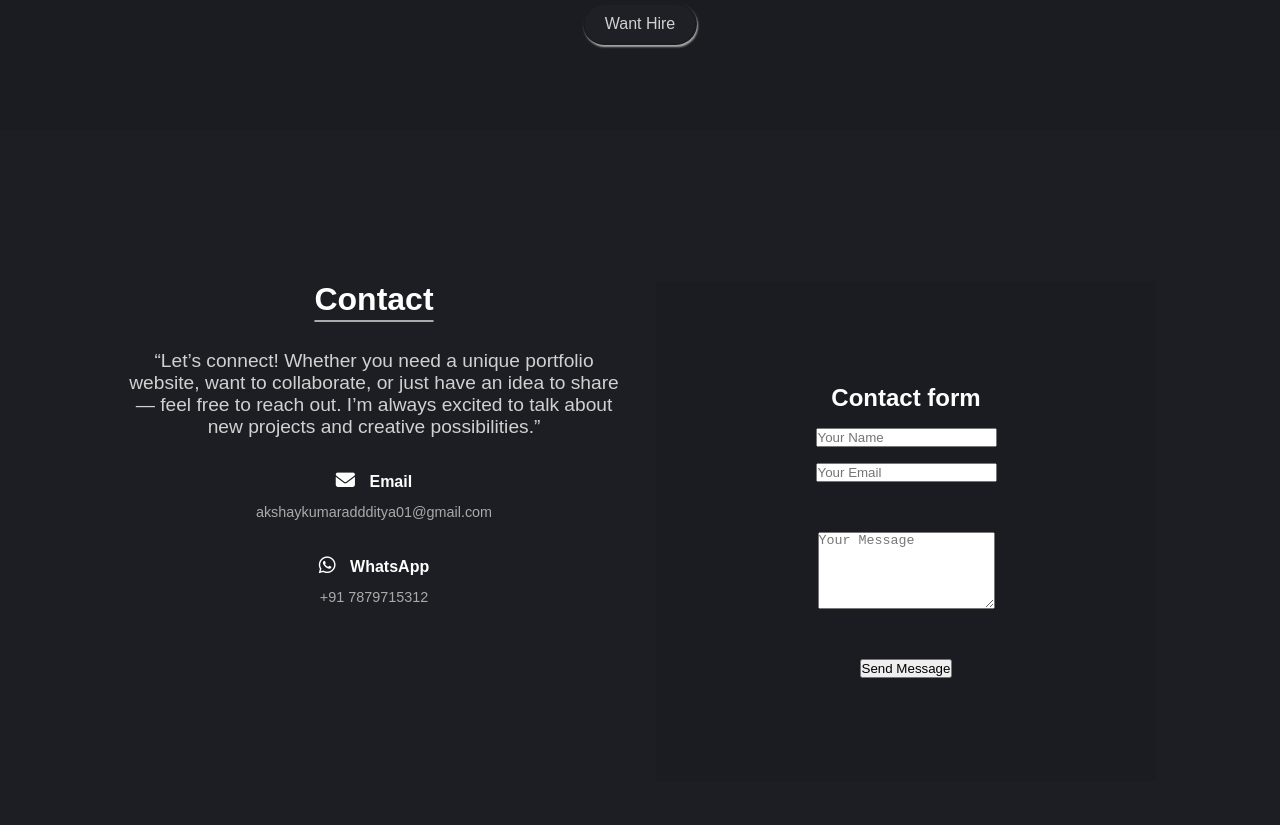
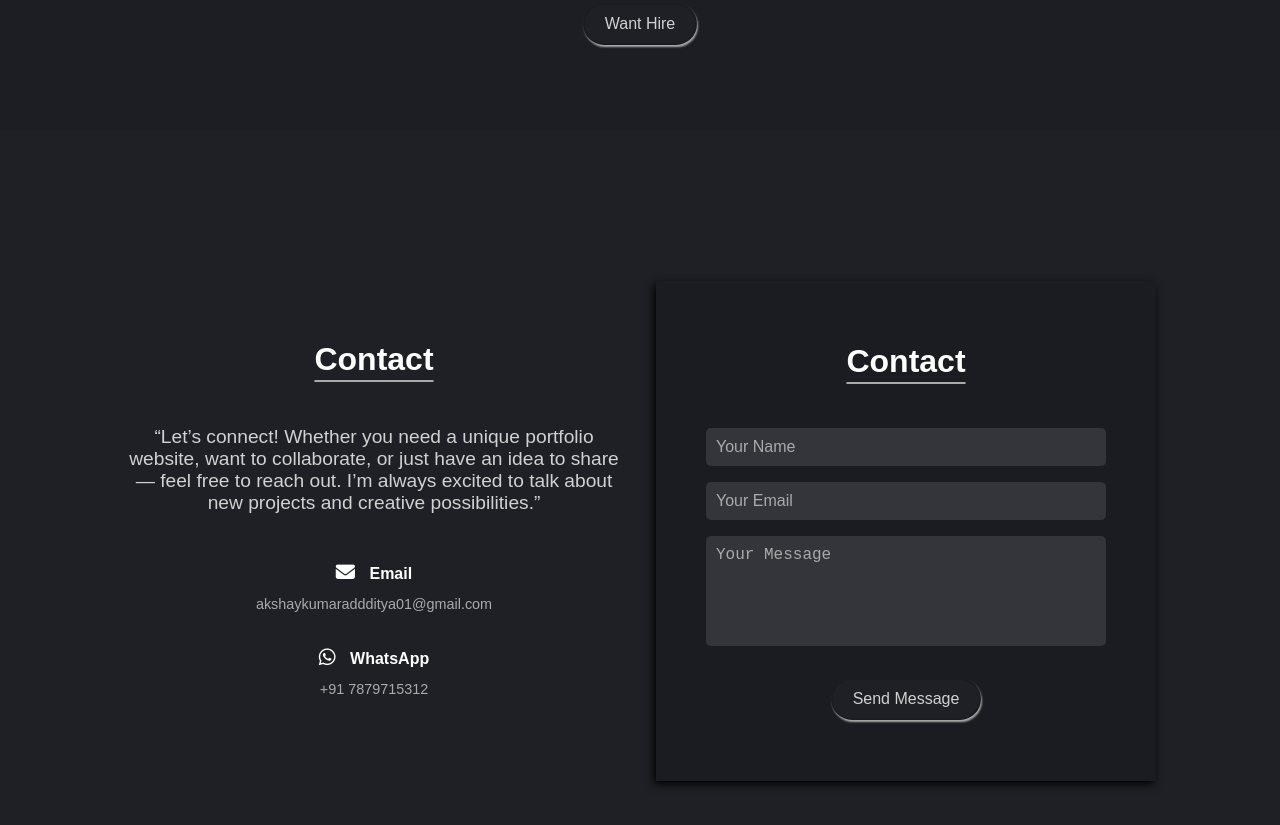
Before and after one commit to AkshDeveloper/Aksh, a plain HTML site: page index.html in a window 1280 px wide. Shown: the part 1469-2294 px from the top of the page. Drawn offline with Linux system fonts and the light colour scheme.

Commit message:
Create my simple portfolio
this is very simple client oriented portfolio

```diff
--- a/index.html
+++ b/index.html
@@ -16,20 +16,20 @@
         <nav>
             <h1>AkSh</h1>
             <ul>
-                <li><a href="#about">About</a></li>
-                <li><a href="#services">Work</a></li>
-                <li><a href="#contact">Contact</a></li>
+                <li><a href="#container-a">About</a></li>
+                <li><a href="#container-b">Work</a></li>
+                <li><a href="#container-c">Contact</a></li>
             </ul>
         </nav>
     </header>
 
     <main>
-        <section class="container-a">
+        <section id="container-a">
             <h1>AKSH</h1>
             <p>Web Developer | Designer | Programmer</p>
         </section>
 
-        <section class="container-b">
+        <section id="container-b">
           <div class="inner-cont">
             <div class="image-1">
                 <a href="#">Gradient link bio card <i class="fa-solid fa-arrow-up-right-from-square"></i></a>
@@ -69,7 +69,7 @@
           </div>
         </section>
 
-        <section class="container-c">
+        <section id="container-c">
 
             <div class="contact">
             <h2 id="contact">Contact</h2>
@@ -92,11 +92,11 @@
 
             <div class="formm">
             <form action="#">
-                <h2>Contact form </h2>
+                <h2>Contact</h2>
                 <input type="text" placeholder="Your Name" required>
-                <input type="email" placeholder="Your Email" required><br>
+                <input type="email" placeholder="Your Email" required>
                 <textarea rows="5" placeholder="Your Message" required></textarea>
-                <br>
+
                 <button type="submit">Send Message</button>
             </form>
             </div>
--- a/style.css
+++ b/style.css
@@ -27,6 +27,7 @@ html, body {
 	font-family: Arial, Helvetica, sans-serif;
 	background: var(--bg-dark);
 	color: var(--text-primary);
+    scroll-behavior: smooth;
 }
 
 nav {
@@ -37,6 +38,7 @@ nav {
     display: flex;
     align-items: center;
     justify-content: space-between;
+    margin-top: .4rem;
     z-index: 1000;
 }
 
@@ -58,7 +60,11 @@ nav ul a:hover {
     color: var(--text-primary);
 }
 
-.container-a {
+#container-a, #container-b, #container-c {
+   transition: all 0.5s ease-in-out;
+}
+
+#container-a {
     min-height: 100vh;
     width: 100%;
     display: flex;
@@ -68,12 +74,12 @@ nav ul a:hover {
     flex-direction: column;
 }
 
-.container-a h1 {
+#container-a h1 {
     font-size: 10rem;
     margin-bottom: 0;
 }
 
-.container-a p {
+#container-a p {
     font-size: 1rem;
     color: var(--text-secondary);
     margin-top: 0;
@@ -125,10 +131,11 @@ footer .paragraph {
 }
 
 
-.container-b {
+#container-b {
     position: relative;
     height: 100vh;
     width: 100%;
+    background-color: var(--bg-base);
     display: flex;
     align-items: center;
     justify-content: center;
@@ -193,7 +200,7 @@ footer .paragraph {
     flex-direction: column;
     align-items: center;
     justify-content: start;
-    background-color: var(--bg-dark);
+    background-color: var(--bg-base);
     gap: 1rem;
 
 }
@@ -215,7 +222,7 @@ footer .paragraph {
     text-align: center;
 }
 
-.about-me .hire-me {
+.about-me .hire-me, form button {
     cursor: pointer;
     padding: 10px 20px;
     border: 2px solid var(--bg-dark);
@@ -229,7 +236,7 @@ footer .paragraph {
     box-shadow: 1px 2px 2px  var(--text-muted);
 }
 
-.about-me .hire-me:hover {
+.about-me .hire-me:hover, form button:hover {
     background-color: var(--bg-dark);
     color: var(--text-primary);
     border: 1px solid var(--text-muted);
@@ -237,11 +244,11 @@ footer .paragraph {
     transform: translateY(10px);
 }
 
-.container-c {
+#container-c {
     position: relative;
     height: 100vh;
     width: 100%;
-    background-color: var(--bg-base);
+    background-color: var(--bg-alt);
     display: flex;
     align-items: center;
     justify-content: center;
@@ -252,9 +259,14 @@ footer .paragraph {
     height: 500px;
     width: 500px;
     text-align: center;
+    display: flex;
+    align-items: center;
+    justify-content: center;
+    flex-direction: column;
+    gap: 1rem;
 }
 
-.contact h2 {
+.contact h2, form h2 {
     font-size: 2rem;
     margin-bottom: 2rem;
     text-decoration: underline;
@@ -300,7 +312,7 @@ footer .paragraph {
 }
 
 form {
-    background-color: #1b1c21;
+    background-color: var(--bg-dark);
     height: 500px;
     width: 500px;
     display: flex;
@@ -308,4 +320,20 @@ form {
     justify-content: center;
     flex-direction: column;
     gap: 1rem;
+    box-shadow: -2px 3px 8px #000;
 }
+
+form input, form textarea {
+    width: 80%;
+    padding: 10px;
+    border: none;
+    border-radius: 5px;
+    background-color: var(--surface);
+    color: var(--text-primary);
+    font-size: 1rem;
+    resize: none;
+}
+
+form input::placeholder, form textarea::placeholder {
+    color: var(--text-muted);
+}
```
